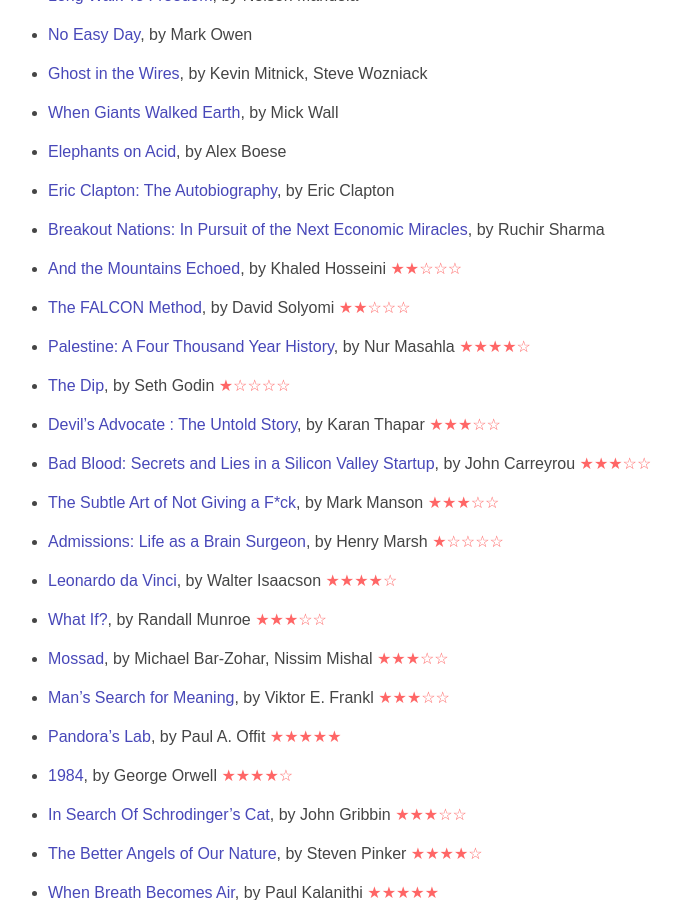
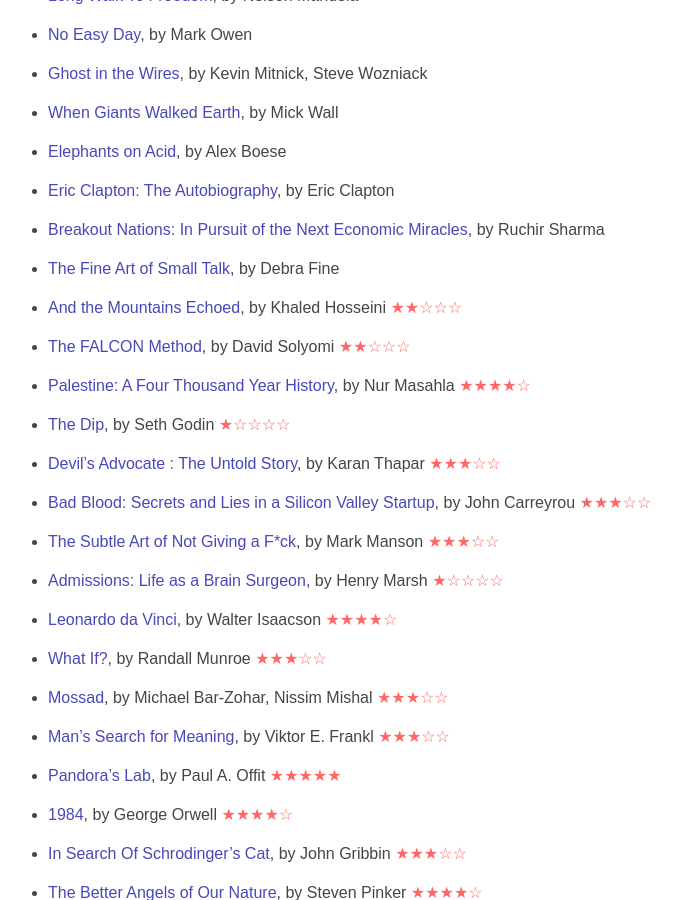
Before and after one commit to lprimeroo/saruftw.github.io.old, a Jekyll site: the page built from meta.md, in a window 1280 px wide and 900 px high, scrolled down 469 px. Shown: the whole window, without its empty margins (122-803 px from the left). Built offline with Jekyll 4.4.1, drawn with Linux system fonts in a browser that asks for light colours; nearby versions of some CDN libraries.

Commit message:
Update meta.md

```diff
--- a/meta.md
+++ b/meta.md
@@ -35,6 +35,8 @@
 * <a href="https://www.amazon.com/Clapton-Autobiography-Eric/dp/038551851X/ref=tmm_hrd_swatch_0?_encoding=UTF8&qid=1519649164&sr=1-1">Eric Clapton: The Autobiography</a>, by Eric Clapton
 
 * <a href="https://www.amazon.com/Breakout-Nations-Pursuit-Economic-Miracles/dp/0393345408/ref=sr_1_1?s=books&ie=UTF8&qid=1530035427&sr=1-1&keywords=breakout+nation&dpID=41hYc4eB4cL&preST=_SY291_BO1,204,203,200_QL40_&dpSrc=srch">Breakout Nations: In Pursuit of the Next Economic Miracles</a>, by Ruchir Sharma
+
+* <a href="https://www.amazon.com/Fine-Art-Small-Talk-Conversation/dp/1401302262/ref=sr_1_1?keywords=the+fine+art+of+small+talk&qid=1562776704&s=gateway&sr=8-1">The Fine Art of Small Talk</a>, by Debra Fine
 
 * <a href="https://www.amazon.com/Mountains-Echoed-Khaled-Hosseini/dp/1594632383/ref=sr_1_1?crid=2SQI6PAFBHIHS&keywords=and+the+mountains+echoed+khaled+hosseini&qid=1561200318&s=gateway&sprefix=and+the+m%2Caps%2C378&sr=8-1">And the Mountains Echoed</a>, by Khaled Hosseini<span class="rating">  &#9733;&#9733;&#9734;&#9734;&#9734;</span>
 
```
